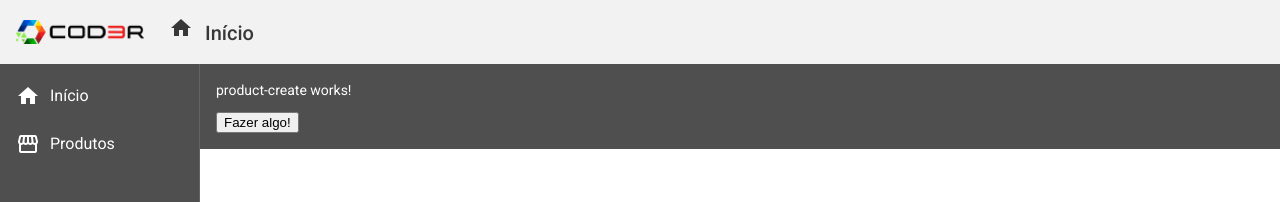
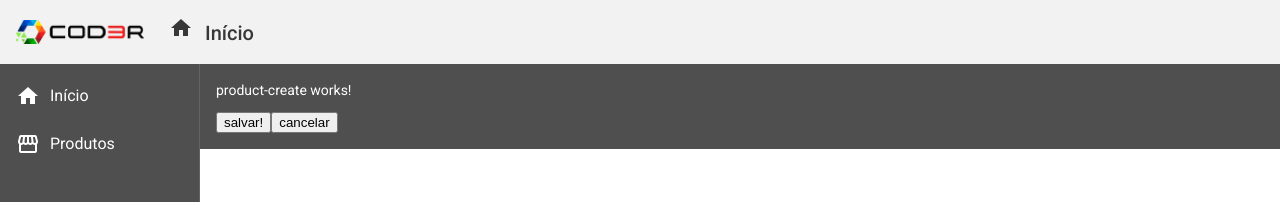
Before and after one commit to tocalopes/Angular-Essentials, an Angular app in the folder frontend/: page /products/create in a window 1280 px wide. Shown: the top 202 px of the page. Built offline with nearby package versions, Linux system fonts and the light colour scheme.

Commit message:
criação do service, e implementação do snack bar

```diff
--- a/frontend/src/app/app.module.ts
+++ b/frontend/src/app/app.module.ts
@@ -19,6 +19,7 @@ import { RedDirective } from './directives/red.directive';
 import { ForDirective } from './directives/for.directive';
 import { ProductCreateComponent } from './components/product/product-create/product-create.component';
 import {MatButtonModule} from '@angular/material/button'
+import { MatSnackBarModule } from '@angular/material/snack-bar';
 
 @NgModule({
   declarations: [
@@ -41,7 +42,8 @@ import {MatButtonModule} from '@angular/material/button'
     MatSidenavModule,
     MatListModule,
     MatCardModule,
-    MatButtonModule
+    MatButtonModule,
+    MatSnackBarModule
   ],
 
   providers: [],
--- a/frontend/src/app/components/product/product-create/product-create.component.html
+++ b/frontend/src/app/components/product/product-create/product-create.component.html
@@ -1,2 +1,4 @@
-<p [id] = "niceAttribute">product-create works!</p>
-<button (click)="doSomething()">Fazer algo!</button>
+<p>product-create works!</p>
+
+<button color="primary" (click) = 'createProduct()'>salvar!</button>
+<button color (click) = 'cancel()'>cancelar</button>
--- a/frontend/src/app/components/product/product-create/product-create.component.ts
+++ b/frontend/src/app/components/product/product-create/product-create.component.ts
@@ -1,4 +1,7 @@
+import { Router } from '@angular/router';
+import { ProductService } from './../product.service';
 import { Component, OnInit } from '@angular/core';
+
 
 @Component({
   selector: 'app-product-create',
@@ -7,15 +10,19 @@ import { Component, OnInit } from '@angular/core';
 })
 export class ProductCreateComponent implements OnInit {
 
-  niceAttribute = "qualquer";
-
-  constructor() { }
+  constructor(private productService:ProductService, private router:Router) { }
 
   ngOnInit(): void {
+
   }
 
-  doSomething(): void {
-    console.log("fazendo algo!")
+  createProduct(): void {
+    this.productService.showMessage("Produto criado");
   }
 
+  cancel(): void {
+    this.router.navigate(['/products'])
+  }
+
+
 }
--- /dev/null
+++ b/frontend/src/app/components/product/product.service.ts
@@ -0,0 +1,20 @@
+import { Injectable } from '@angular/core';
+import {MatSnackBar} from '@angular/material/snack-bar'
+
+//pode ser injetada em outras classes
+@Injectable({
+  providedIn: 'root'
+})
+
+export class ProductService {
+
+  constructor(private snackBar:MatSnackBar) { }
+
+  showMessage(msg: string):void {
+    this.snackBar.open(msg,'X',{
+      duration: 3000,
+      horizontalPosition: 'right',
+      verticalPosition: 'top'
+    })
+  }
+}
```
